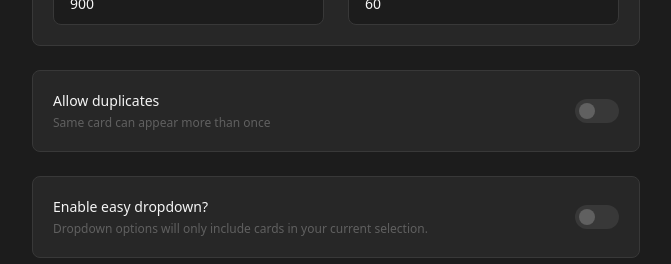
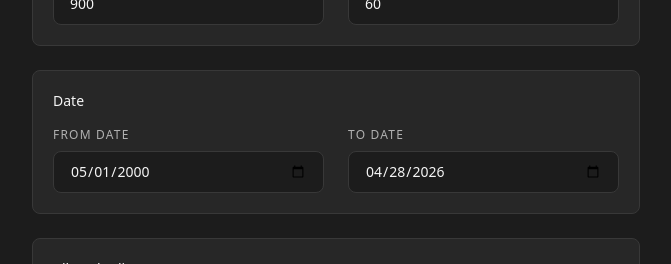
Before and after one commit to JackLikesHotpot/card-guesser, a React (Vite) app: page / in a window 1280 px wide. Shown: the part 222-486 px from the top of the page, without its empty margins (304-975 px from the left). Built offline with nearby package versions, Linux system fonts and the light colour scheme; no server answers.

Commit message:
feat: added date options for the settings page

```diff
--- a/src/components/Settings/Settings.tsx
+++ b/src/components/Settings/Settings.tsx
@@ -39,6 +39,10 @@ function FilterHeader({ label, count, onClear }: { label: string; count: number;
 export function Settings({ data, onStart }: SettingsProps) {
   const [gameDuration, setGameDuration] = useState(900)
   const [cardDuration, setCardDuration] = useState(60)
+  const [minDate, setMinDate] = useState<string>("2000-05-01");
+  const [maxDate, setMaxDate] = useState<string>(
+    new Date().toISOString().split("T")[0]
+  );
   const [allowedTypes, setAllowedTypes] = useState<string[]>([])
   const [allowedArchetypes, setAllowedArchetypes] = useState<string[]>([])
   const [allowedSets, setAllowedSets] = useState<string[]>([])
@@ -102,6 +106,29 @@ export function Settings({ data, onStart }: SettingsProps) {
                 <input
                   type="number" min={5} max={300} value={cardDuration}
                   onChange={e => setCardDuration(Number(e.target.value))}
+                  className="w-full px-4 py-2.5 bg-[#1c1c1c] border border-[#383838] rounded-lg text-[#f5f5f5] text-sm outline-none"
+                />
+              </div>
+            </div>
+          </div>
+
+          {/* Date picker */}
+          <div className="bg-[#272727] border border-[#383838] rounded-lg p-5">
+            <p className="text-[#f5f5f5] text-sm font-medium mb-4">Date</p>
+            <div className="flex gap-6">
+              <div className="flex-1">
+                <p className="text-[#b0b0b0] text-xs tracking-widest uppercase mb-2">From date</p>
+                <input
+                  type="date" value={minDate} defaultValue={minDate}
+                  onChange={(e) => setMinDate((e.target.value))}
+                  className="w-full px-4 py-2.5 bg-[#1c1c1c] border border-[#383838] rounded-lg text-[#f5f5f5] text-sm outline-none"
+                />
+              </div>
+              <div className="flex-1">
+                <p className="text-[#b0b0b0] text-xs tracking-widest uppercase mb-2">To date</p>
+                <input
+                  type="date" value={maxDate} defaultValue={maxDate}
+                  onChange={e => setMaxDate((e.target.value))}
                   className="w-full px-4 py-2.5 bg-[#1c1c1c] border border-[#383838] rounded-lg text-[#f5f5f5] text-sm outline-none"
                 />
               </div>
```
